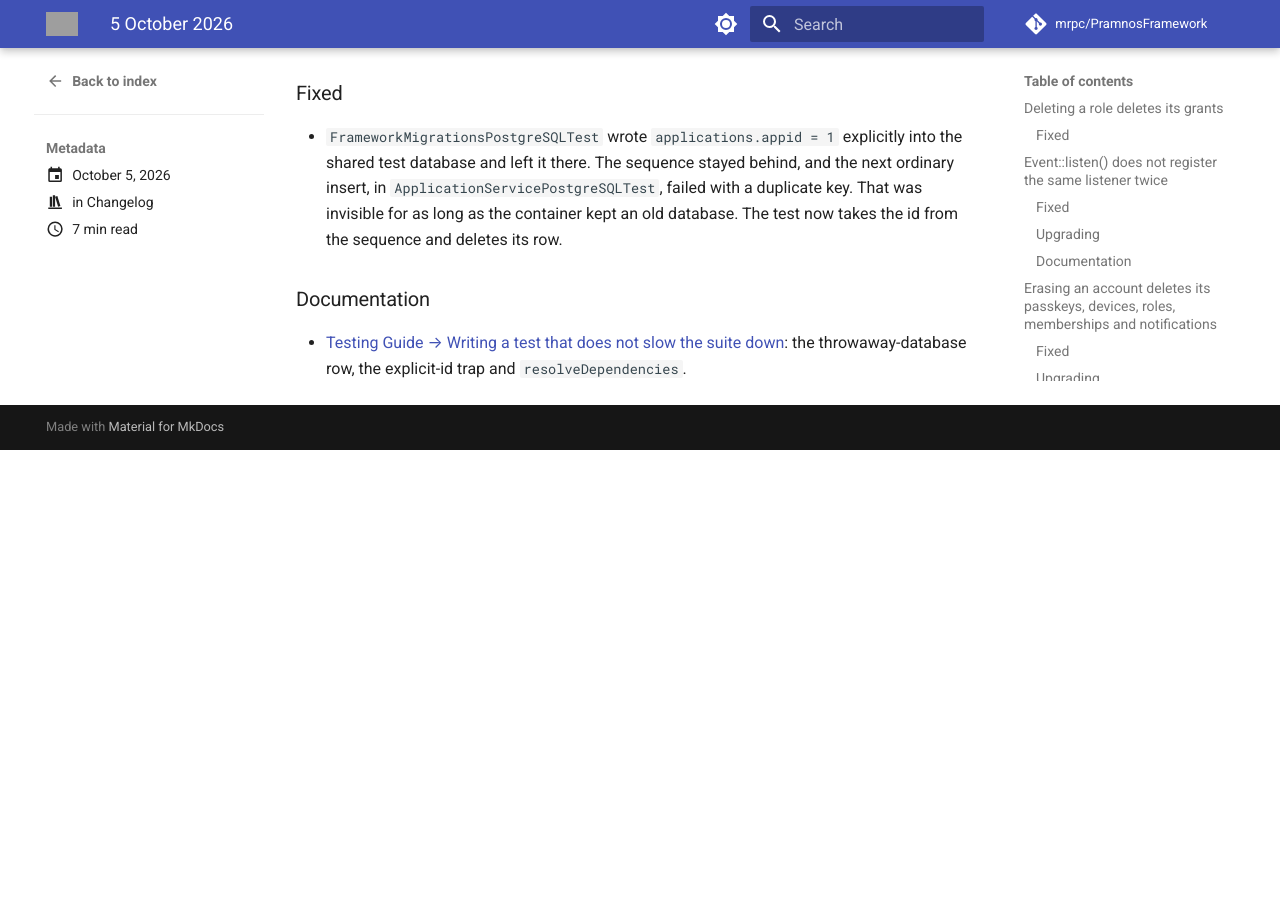
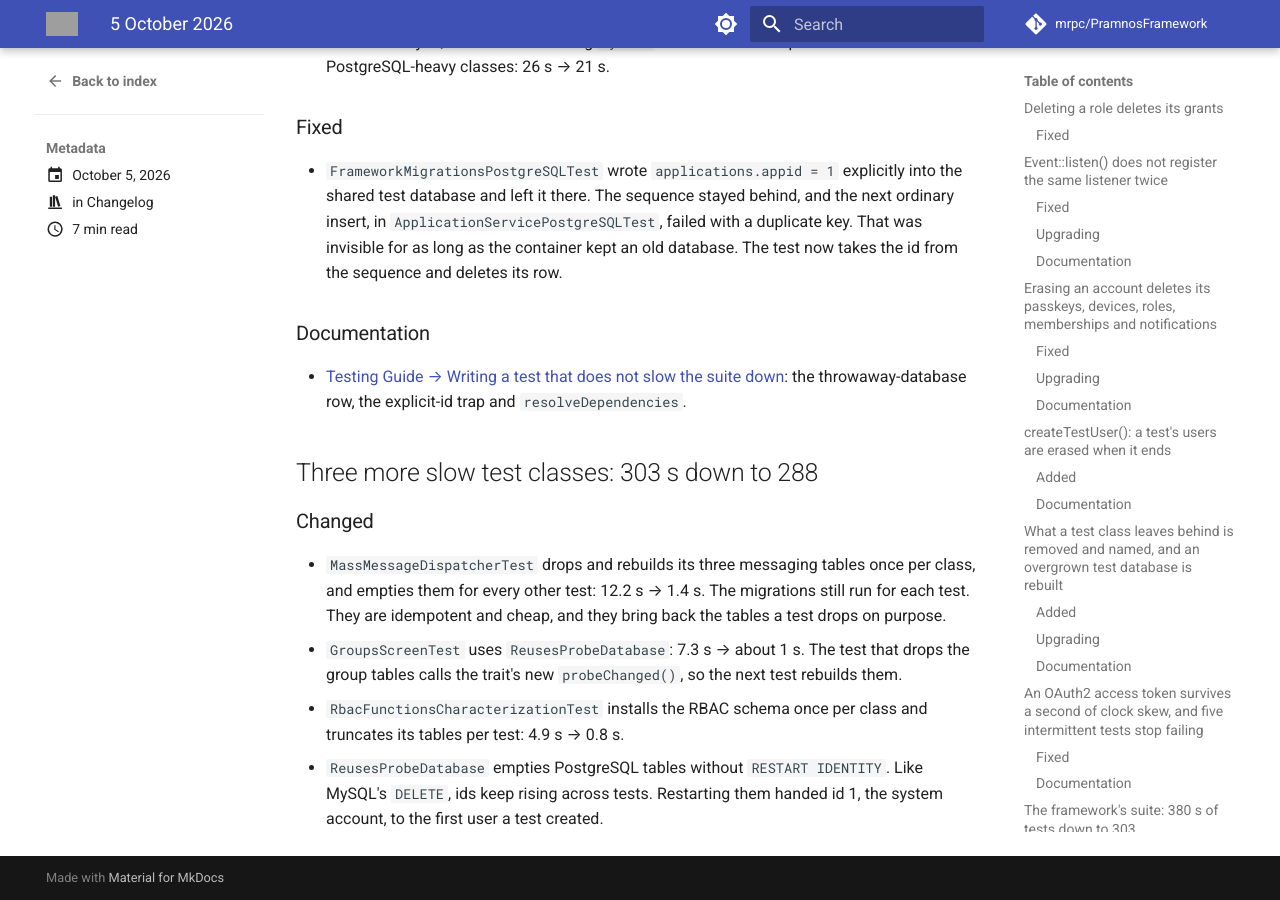
Before and after one commit to mrpc/PramnosFramework, an MkDocs documentation site: the page built from docs/version-history/posts/2026-10-05.md, in a window 1280 px wide and 900 px high, scrolled down 5699 px. Built offline with MkDocs 1.6.1 and Material for MkDocs 9.7.7, drawn with Linux system fonts in a browser that asks for light colours; comment, search, counter and statistics services are not loaded; before the commit the page ends 6149 px from its top, so only the background shows below that; some of the changed text lies outside the part shown; grey boxes are pictures that could not be loaded.

Commit message:
test: three more classes build their schema once — 303 s of tests to 288

```diff
--- a/docs/version-history/posts/2026-10-05.md
+++ b/docs/version-history/posts/2026-10-05.md
@@ -6,7 +6,7 @@ categories:
 
 # 5 October 2026
 
-7 changes:
+8 changes:
 
 - Deleting a role deletes its grants
 - `Event::listen()` does not register the same listener twice
@@ -15,6 +15,7 @@ categories:
 - What a test class leaves behind is removed and named, and an overgrown test database is rebuilt
 - An OAuth2 access token survives a second of clock skew, and five intermittent tests stop failing
 - The framework's suite: 380 s of tests down to 303
+- Three more slow test classes: 303 s down to 288
 
 <!-- more -->
 
@@ -230,3 +231,19 @@ setup, so no application is affected.
 
 - [Testing Guide → Writing a test that does not slow the suite down](../../Pramnos_Testing_Guide.md#writing-a-test-that-does-not-slow-the-suite-down):
   the throwaway-database row, the explicit-id trap and `resolveDependencies`.
+
+## Three more slow test classes: 303 s down to 288
+
+### Changed
+
+- `MassMessageDispatcherTest` drops and rebuilds its three messaging tables once per class,
+  and empties them for every other test: 12.2 s → 1.4 s. The migrations still run for each
+  test. They are idempotent and cheap, and they bring back the tables a test drops on
+  purpose.
+- `GroupsScreenTest` uses `ReusesProbeDatabase`: 7.3 s → about 1 s. The test that drops the
+  group tables calls the trait's new `probeChanged()`, so the next test rebuilds them.
+- `RbacFunctionsCharacterizationTest` installs the RBAC schema once per class and truncates
+  its tables per test: 4.9 s → 0.8 s.
+- `ReusesProbeDatabase` empties PostgreSQL tables without `RESTART IDENTITY`. Like MySQL's
+  `DELETE`, ids keep rising across tests. Restarting them handed id 1, the system account,
+  to the first user a test created.
```
Also changed, not shown: 4 other files.
